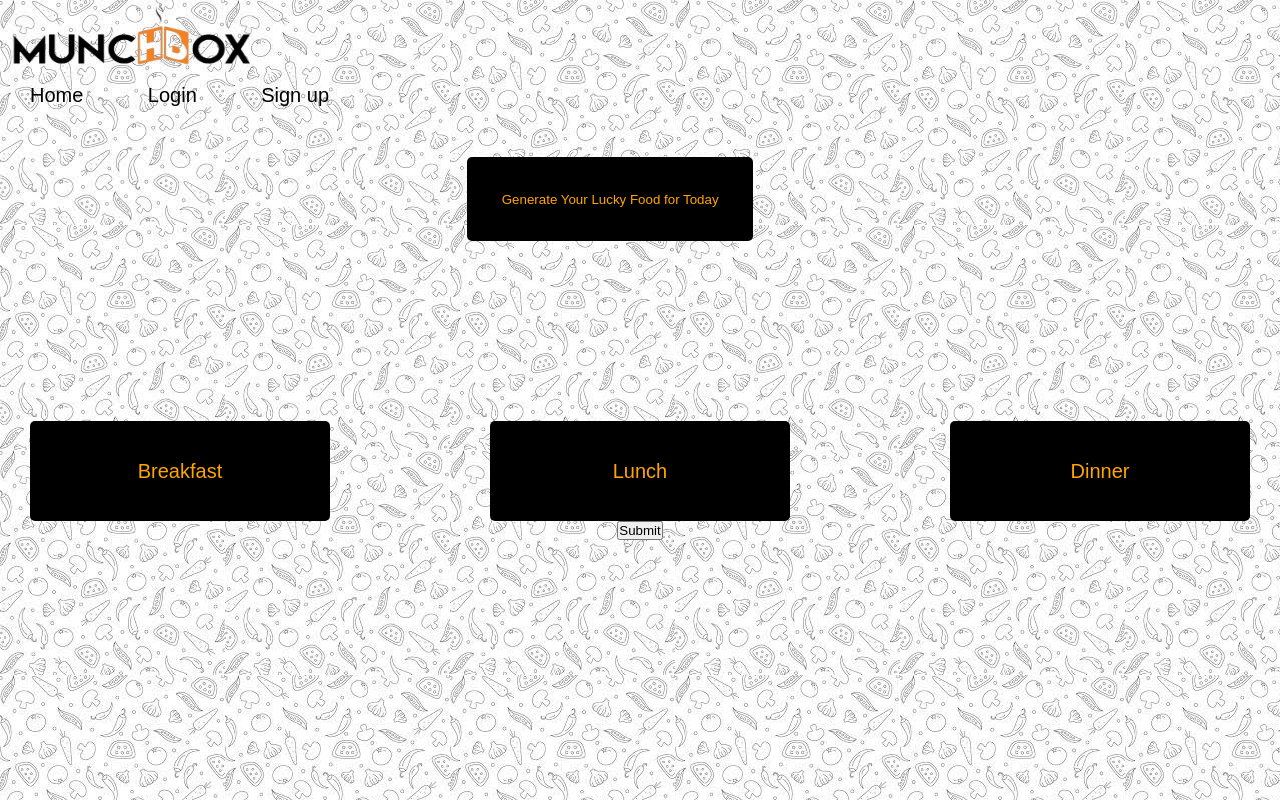
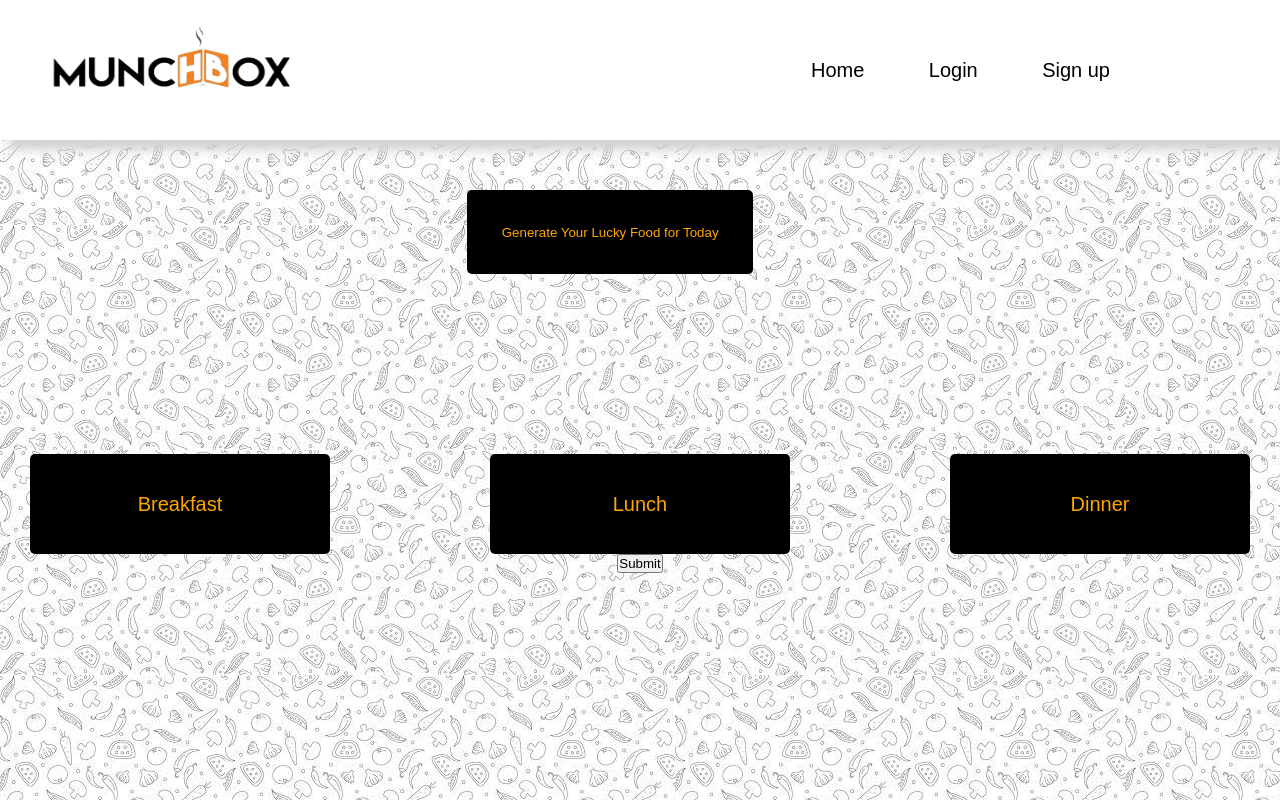
Before and after one commit to Madhuraaa22/Munch_Box, a PHP site: page /feedback/menu.html in a window 1280 px wide. Run offline with PHP 8.4, Linux system fonts and the light colour scheme.

Commit message:
Update style.css

```diff
--- a/style.css
+++ b/style.css
@@ -20,7 +20,7 @@ body {
     padding-top: 20px;
 }
 
-.header{
+.heade{
     display: flex;
     flex-direction: row;
     justify-content: space-between;
@@ -31,12 +31,12 @@ body {
     background-color: #ffffff;
     margin:0%;
 }
-.log{
+.lo{
     font-size: 3.7rem;
     color:rgb(0, 0, 0);
     text-shadow: 5rem;
 }
-.nav{
+.na{
     position: relative;
     right: 100px;
 }
@@ -106,7 +106,7 @@ a:hover{
 }
 
 .choose_boxes {
-    justify-content: center;
+   0 justify-content: center;
     display: flex;
     display: inline-flex;
     color: #000000;
```
